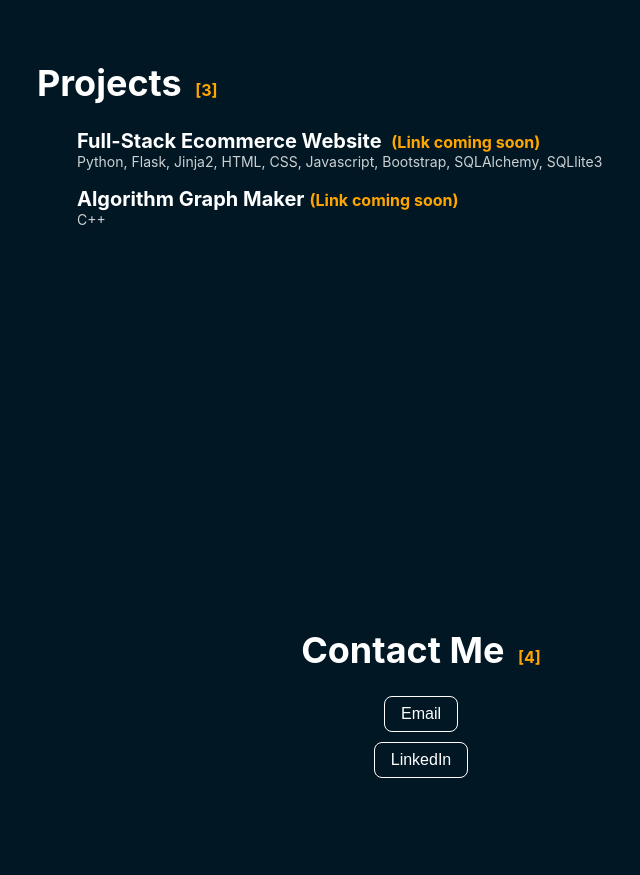
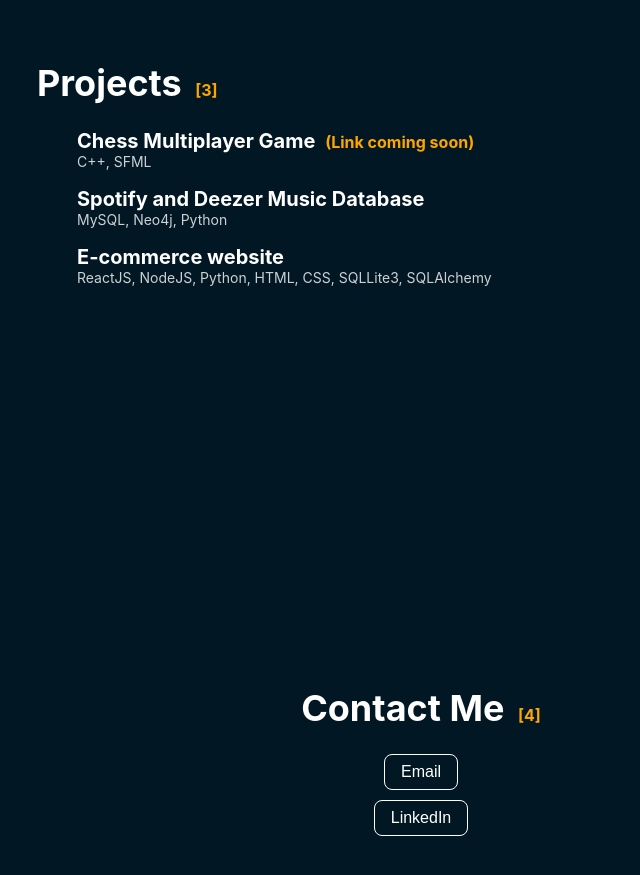
Before and after one commit to MustafaSameem/Personal_Website, a React (Create React App) app: page / in a window 1280 px wide. Shown: the part 2220-3095 px from the top of the page, without its empty margins (219-859 px from the left). Built offline with nearby package versions, Linux system fonts and the light colour scheme.

Commit message:
Update Projects.js

```diff
--- a/src/components/Projects.js
+++ b/src/components/Projects.js
@@ -5,11 +5,15 @@ function Projects() {
     return (
       <div className="projects">
         <h1 id="projects">Projects <span>[3]</span></h1>
-        <h2>Full-Stack Ecommerce Website <span>(Link coming soon)</span></h2>
-        <p>Python, Flask, Jinja2, HTML, CSS, Javascript, Bootstrap, SQLAlchemy, SQLlite3</p>
 
-        <h2>Algorithm Graph Maker<span>(Link coming soon)</span></h2>
-        <p>C++</p>
+        <h2>Chess Multiplayer Game <span>(Link coming soon)</span></h2>
+        <p>C++, SFML</p>
+
+        <h2>Spotify and Deezer Music Database</h2>
+        <p>MySQL, Neo4j, Python</p>
+
+        <h2>E-commerce website</h2>
+        <p>ReactJS, NodeJS, Python, HTML, CSS, SQLLite3, SQLAlchemy</p>
       </div>
     );
   }
```
